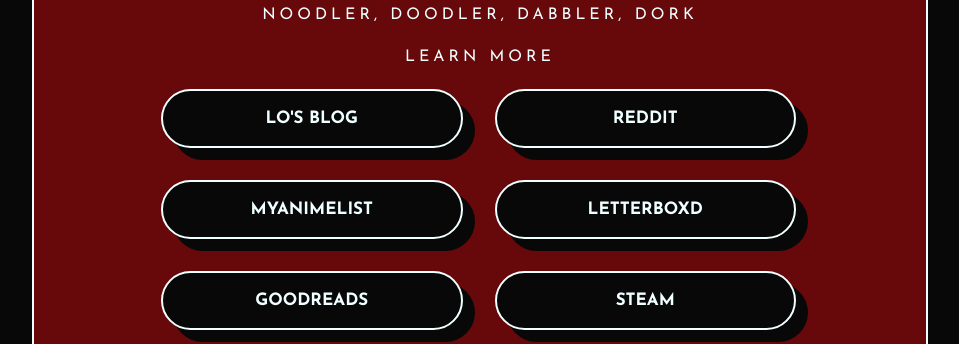
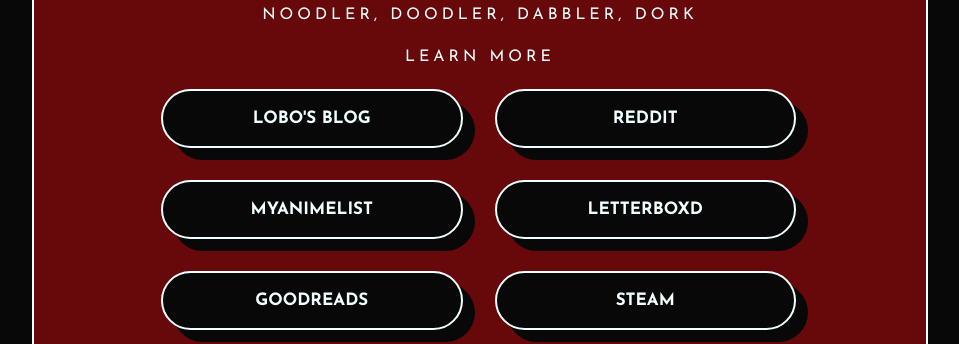
Before and after one commit to loboonline/loboonline.github.io, a Jekyll site: the page built from index.html, in a window 1280 px wide. Shown: the part 245-589 px from the top of the page, without its empty margins (160-1119 px from the left). Built offline with Jekyll 4.4.1, drawn with Linux system fonts in a browser that asks for light colours; nearby versions of some CDN libraries; some web fonts are replaced; library files that are not in the unit come from our copies; the list of posts is cut into pages by our own code.

Commit message:
Update links.html

```diff
--- a/_includes/links.html
+++ b/_includes/links.html
@@ -1,4 +1,4 @@
-<a href="https://lorenlobo.github.io/blog/" target="_blank" rel="noopener noreferrer" class="link" title="My Blog. Updated very slowly. I only draw when I'm struck violently by inspiration, otherwise I don't feel motivated enough." style="cursor:pointer;">Lo's&nbsp;Blog</a>
+<a href="https://lorenlobo.github.io/blog/" target="_blank" rel="noopener noreferrer" class="link" title="My Blog. Updated very slowly. I only draw when I'm struck violently by inspiration, otherwise I don't feel motivated enough." style="cursor:pointer;">Lobo's&nbsp;Blog</a>
 <!--<a onclick="window.open('https://lorenlobo.github.io/blog/',
                          'newtab');
               return false;" target="_blank" rel="noopener noreferrer" class="link" title="My Blog. Updated very slowly. I only draw when I'm struck violently by inspiration, otherwise I don't feel motivated enough." style="cursor:pointer;">My Blog</a>-->
```
